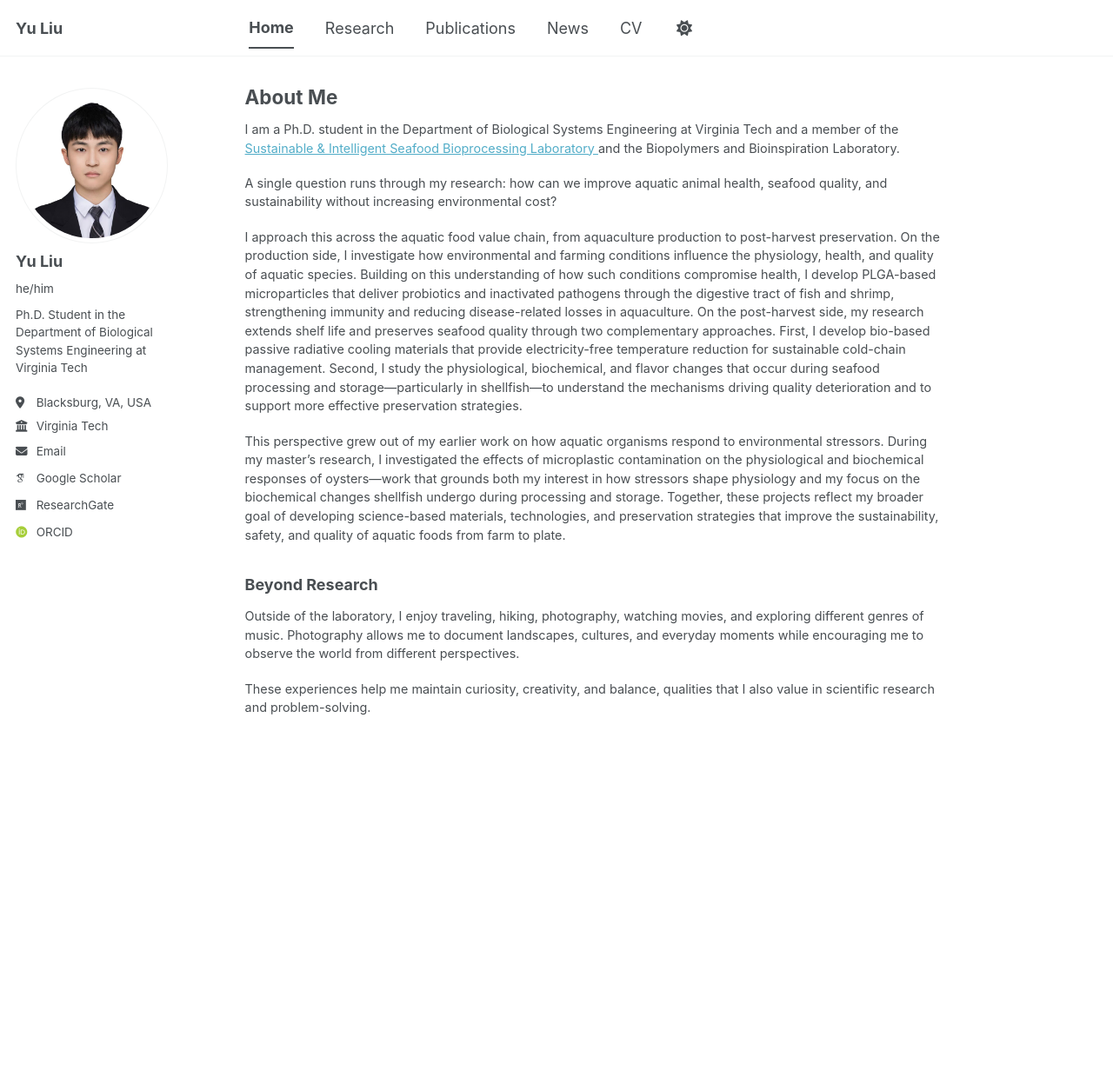
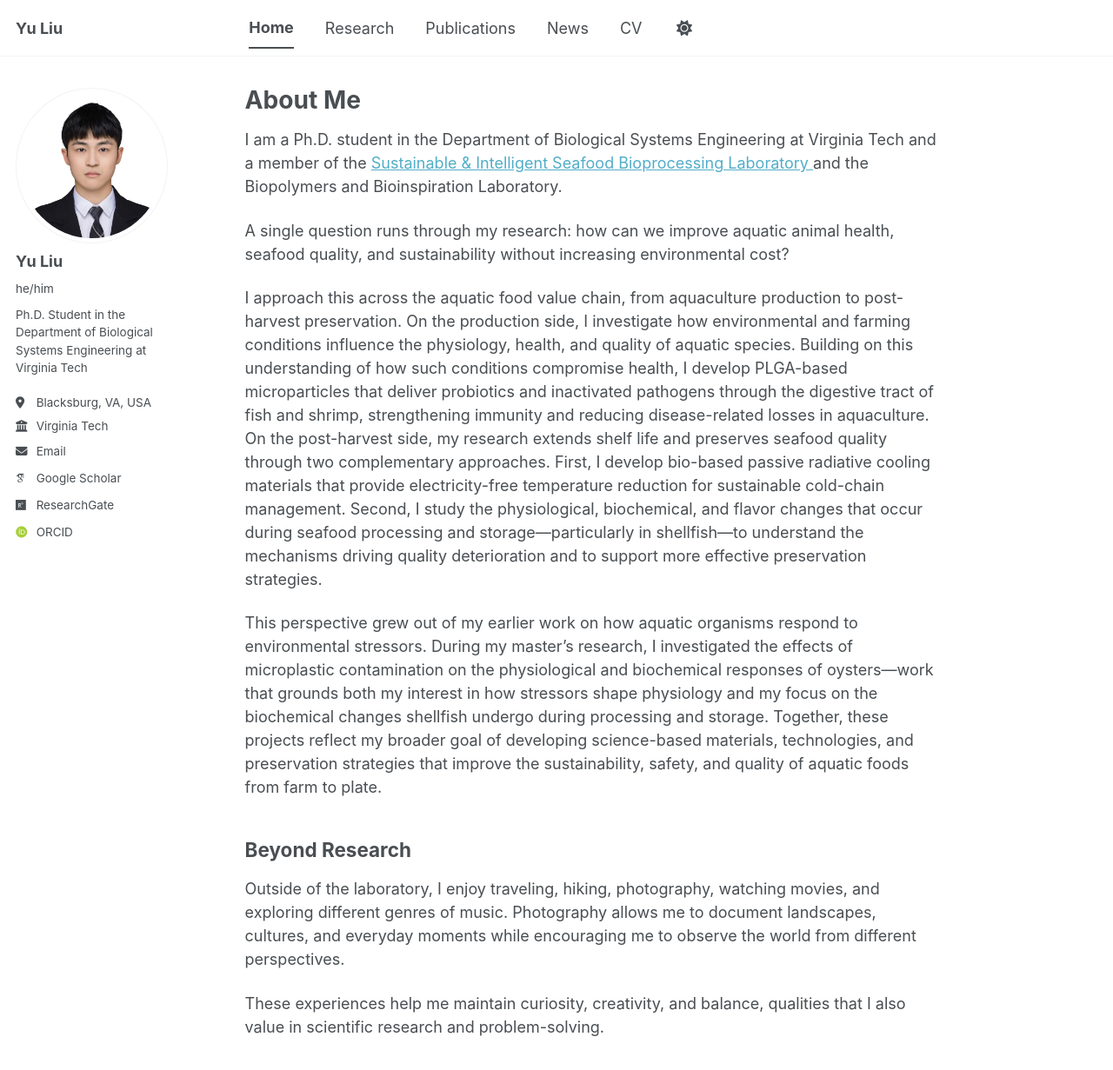
Before and after one commit to yuliu0322/yuliu0322.github.io, a Jekyll site: the page built from _pages/about.md, in a window 1280 px wide and 1254 px high. Shown: the top 1231 px of the window at 87% size. Built offline with Jekyll 4.4.1, drawn with Linux system fonts in a browser that asks for light colours; some web fonts are replaced; a script bundle is joined from its source files by our own code; library files that are not in the unit come from our copies.

Commit message:
Update main.scss

```diff
--- a/assets/css/main.scss
+++ b/assets/css/main.scss
@@ -65,8 +65,3 @@
   animation: none !important;
   transition: none !important;
 }
-/* Reduce only the right-side content at 100% browser zoom */
-.archive,
-.page {
-  font-size: 80%;
-}
```
